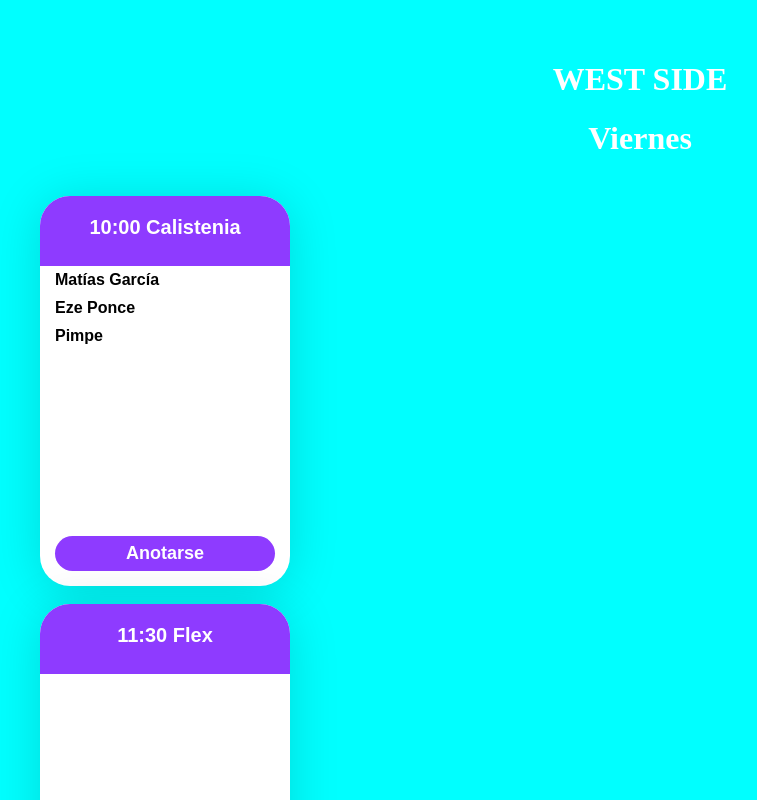
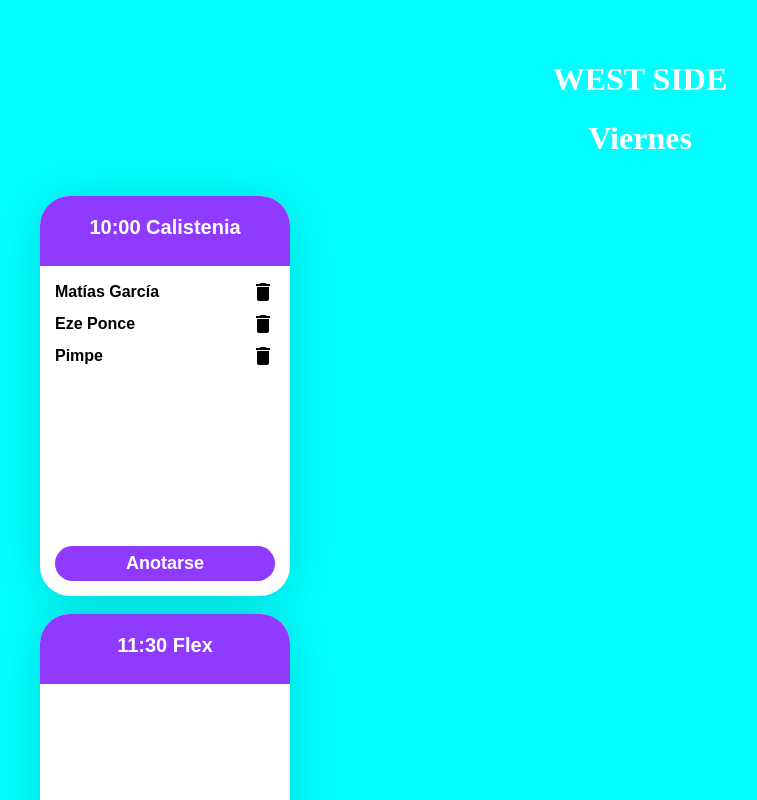
Before and after one commit to matingb/WestSide, an Angular app: page / in a window 1280 px wide. Shown: the top 800 px of the page, without its empty margins (0-757 px from the left). Built offline with nearby package versions, Linux system fonts and the light colour scheme.

Commit message:
agrega funcionalidad para desanotarse

```diff
--- a/angular.json
+++ b/angular.json
@@ -32,7 +32,8 @@
               "src/assets"
             ],
             "styles": [
-              "src/styles.scss"
+              "src/styles.scss",
+              "node_modules/material-design-icons/iconfont/material-icons.css"
             ],
             "scripts": []
           },
--- a/package.json
+++ b/package.json
@@ -20,6 +20,7 @@
     "@angular/platform-browser": "^15.2.8",
     "@angular/platform-browser-dynamic": "^15.2.8",
     "@angular/router": "^15.2.8",
+    "material-design-icons": "^3.0.1",
     "rxjs": "~7.5.0",
     "tslib": "^2.3.0",
     "zone.js": "~0.11.4"
--- a/src/app/components/class-details/class-details.component.html
+++ b/src/app/components/class-details/class-details.component.html
@@ -4,7 +4,10 @@
     <span> {{ clase.tipo }}</span>
   </div>
   <div class="info-container">
-    <div *ngFor="let alumno of clase.alumnos" class="alumno">{{ alumno }}</div>
+    <div *ngFor="let alumno of clase.alumnos" class="alumno">
+      <div>{{ alumno }}</div>
+      <mat-icon fontIcon="delete" (click)="desanotarme(alumno)"></mat-icon>
+    </div>
     <div class="button-container">
       <button class="anotarse" (click)="anotarse()">Anotarse</button>
     </div>
--- a/src/app/components/class-details/class-details.component.scss
+++ b/src/app/components/class-details/class-details.component.scss
@@ -19,13 +19,20 @@
 
     .info-container {
         min-height: 320px;
+        padding-top: 10px;
         display: flex;
         flex-direction: column;
 
         .alumno {
-            padding: 5px 15px;
+            display: flex;
+            padding: 4px 15px;
             font-weight: 400;
             font-weight: bold;
+            align-items: center;
+
+            mat-icon {
+                margin-left: auto;
+            }
         }
 
         .button-container {
--- a/src/app/components/class-details/class-details.component.ts
+++ b/src/app/components/class-details/class-details.component.ts
@@ -13,4 +13,12 @@ export class ClassDetailsComponent {
   anotarse() {
     this.clase.alumnos.push("Nicolas Fuentes");
   }
+
+  desanotarme(alumno: string) {
+    let index = this.clase.alumnos.indexOf(alumno);
+
+    if (index !== -1) {
+      this.clase.alumnos.splice(index, 1);
+    }
+  }
 }
```
Also changed, not shown: 1 other file (tests, documents, lock files or other folders).
